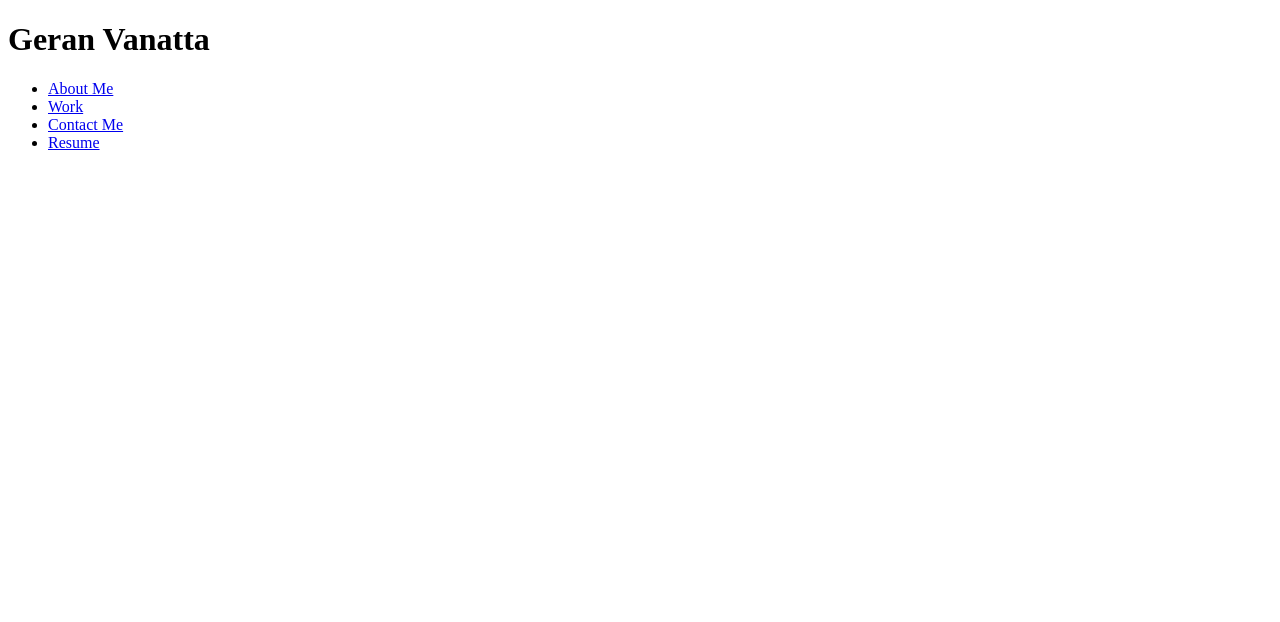
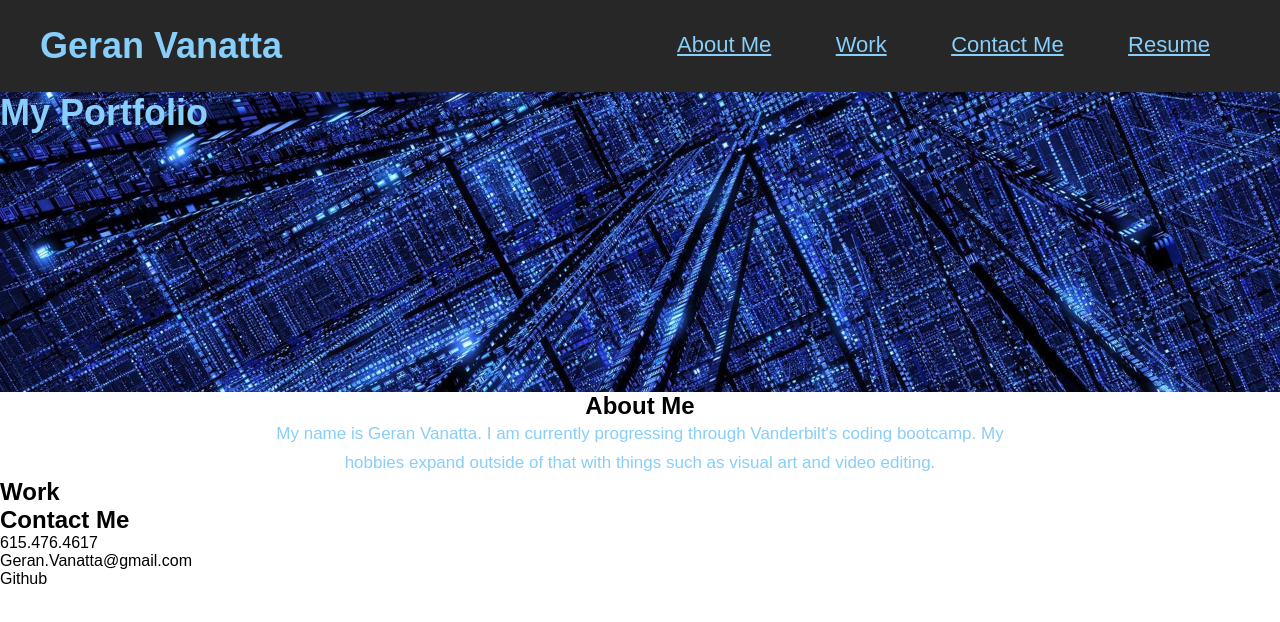
Before and after one commit to geranv1020/professional-portfolio, a plain HTML site: page index.html in a window 1280 px wide. Drawn offline with Linux system fonts and the light colour scheme.

Commit message:
added sections and css elements to header and hero

```diff
--- a/assets/css/style.css
+++ b/assets/css/style.css
@@ -0,0 +1,70 @@
+* {
+    margin: 0;
+    padding: 0;
+    box-sizing: border-box;
+}
+
+body {
+    font-family: Arial, Helvetica, sans-serif;
+}
+
+header {
+    padding: 25px 40px;
+    background-color: rgb(39, 39, 39);
+}
+
+header h1 {
+    font-weight: bold;
+    font-size: 36px;
+    color: lightskyblue;
+    margin: 0;
+    display: inline;
+}
+
+header a {
+    text-decoration: none;
+    color: lightskyblue;
+}
+
+header nav {
+    float: right;
+    margin: 7px 0;
+}
+
+header nav ul li {
+    display: inline;
+}
+
+header nav ul li a {
+    margin: 0 30px;
+    font-weight: lighter;
+    font-size: 22px;
+    text-decoration: underline;
+}
+
+.hero {
+    background-image: url(../images/hero-image2.jpeg);
+    height: 300px;
+    background-size: cover;
+    background-position: center;
+    position: relative;
+}
+
+.hero h2 {
+    font-weight: bold;
+    font-size: 36px;
+    color: lightskyblue;
+    margin: 0;
+}
+
+.bio {
+    text-align: center;
+}
+
+.bio p {
+    line-height: 1.7;
+    color: lightskyblue;
+    width: 60%;
+    font-size: 17px;
+    margin: 0 auto;
+}
--- a/index.html
+++ b/index.html
@@ -4,6 +4,7 @@
     <meta charset="UTF-8">
     <meta http-equiv="X-UA-Compatible" content="IE=edge">
     <meta name="viewport" content="width=device-width, initial-scale=1.0">
+    <link rel="stylesheet" href="./assets/css/style.css" />
     <title>Geran's Portfolio</title>
 </head>
 <body>
@@ -26,5 +27,38 @@
             </ul>
         </nav>
     </header>
+
+    <section class="hero">
+            <h2>My Portfolio</h2>
+    </section>
+
+    <section id="about me" class="bio">
+        <h2>About Me</h2>
+        <p>
+            My name is Geran Vanatta. I am currently progressing through Vanderbilt's coding bootcamp. My hobbies expand outside of that with things such as visual art and video editing.
+        </p>
+    </section>
+
+    <section id="work" class="work">
+        <h2>Work</h2>
+    </section>
+
+    <section id="contact me" class="contact">
+        <h2>Contact Me</h2>
+        <nav>
+            <ul>
+                <li>
+                    <a>615.476.4617</a>
+                </li>
+                <li>
+                    <a>Geran.Vanatta@gmail.com</a>
+                </li>
+                <li>
+                    <a>Github</a>
+                </li>
+            </ul>
+        </nav>
+    </section>
+
 </body>
 </html>
```
Also changed, not shown: assets/images/hero-image.jpeg (added), assets/images/hero-image2.jpeg (added).
